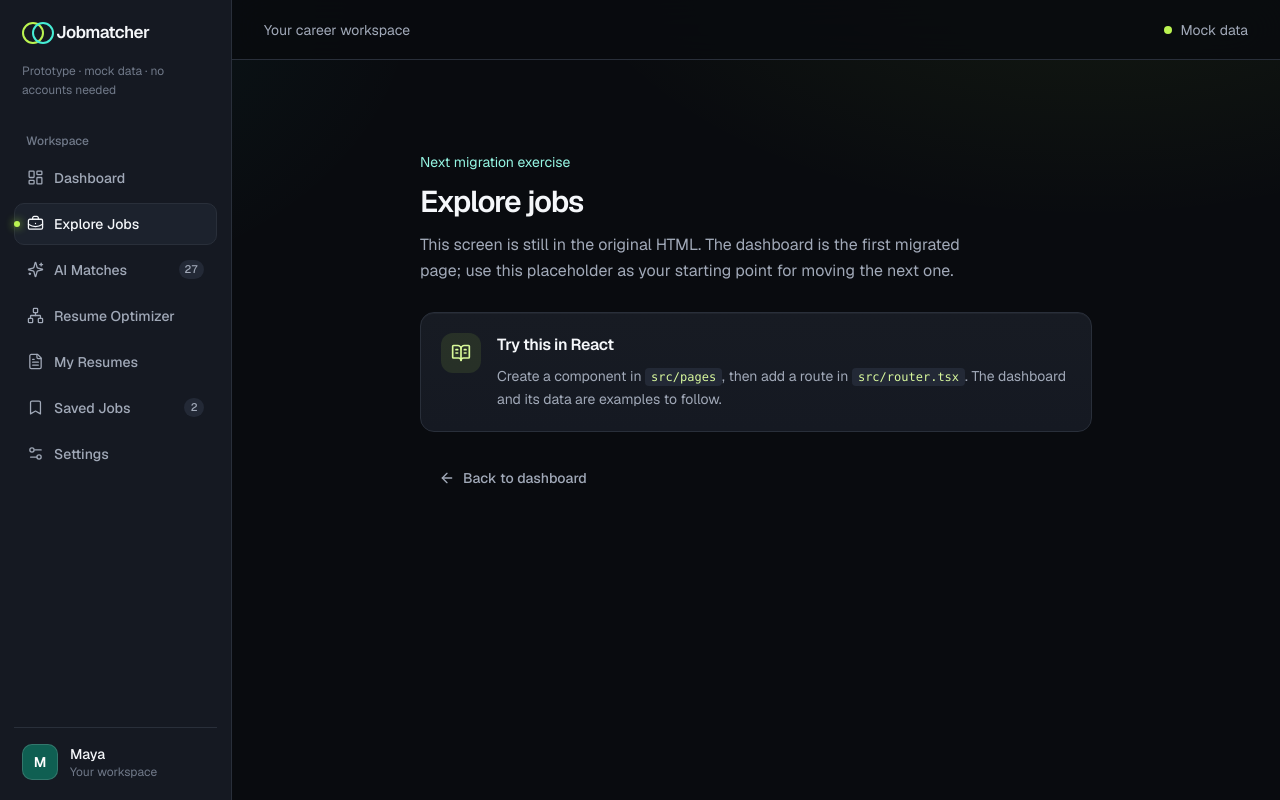
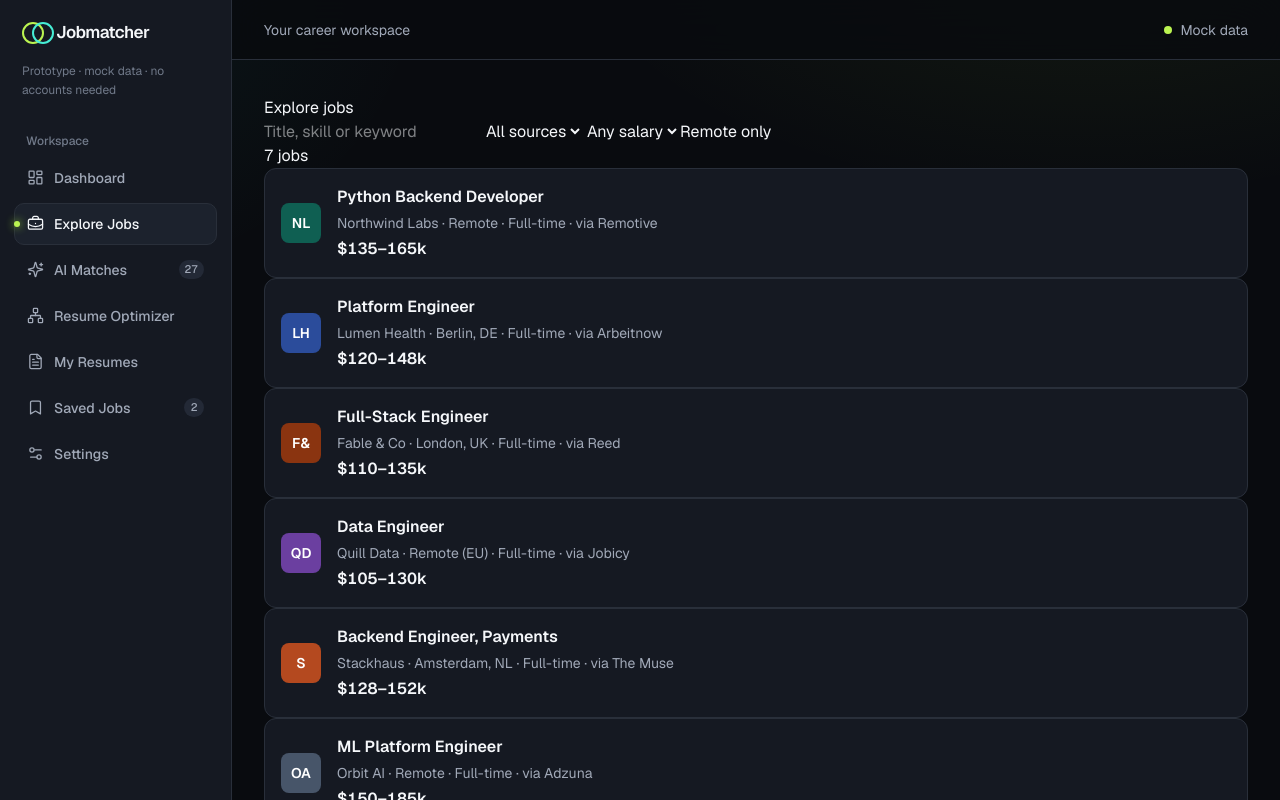
Before and after one commit to RomanMartinezM/job-matcher, a React (Vite) app: page /jobs in a window 1280 px wide. Shown: the top 800 px of the page. Built offline with nearby package versions, Linux system fonts and the light colour scheme.

Commit message:
feat: add searchable and filterable Explore Jobs page

```diff
--- /dev/null
+++ b/src/pages/ExploreJobsPage.tsx
@@ -0,0 +1,101 @@
+import { jobs } from "@/data/jobs"
+import { useState } from "react"
+
+export function ExploreJobsPage() {
+    const [search, setSearch] = useState("")
+    const [source, setSource] = useState("All sources")
+    const [minimumSalary, setMinimumSalary] = useState(0)
+    const [remoteOnly, setRemoteOnly] = useState(false)
+    const filteredJobs = jobs.filter((job) => {
+        const matchesSearch = `${job.title} ${job.company} ${job.skills.join(" ")}`
+          .toLowerCase()
+          .includes(search.toLowerCase())
+
+        const matchesSource = source === "All sources" || job.source === source
+        const startingSalary = Number(job.salary.match(/\d+/)?.[0] ?? 0)
+        const matchesSalary = startingSalary >= minimumSalary
+        const matchesRemote =
+            !remoteOnly || job.location.toLowerCase().includes("remote")
+
+        return matchesSearch && matchesSource && matchesSalary && matchesRemote
+      })
+
+    return (
+      <main>
+        <h1>Explore jobs</h1>
+        <input
+            aria-label="Search jobs"
+            onChange={(event) => setSearch(event.target.value)}
+            placeholder="Title, skill or keyword"
+            value={search}
+        />
+        <select
+            aria-label="Filter by source"
+            onChange={(event) => setSource(event.target.value)}
+            value={source}
+        >
+            <option>All sources</option>
+            <option>Adzuna</option>
+            <option>Arbeitnow</option>
+            <option>Jooble</option>
+            <option>Reed</option>
+            <option>Remotive</option>
+            <option>Jobicy</option>
+            <option>The Muse</option>
+        </select>
+
+        <select
+            aria-label="Minimum salary"
+            onChange={(event) => setMinimumSalary(Number(event.target.value))}
+            value={minimumSalary}
+        >
+            <option value={0}>Any salary</option>
+            <option value={100}>$100k+</option>
+            <option value={140}>$140k+</option>
+        </select>
+
+        <button
+            aria-pressed={remoteOnly}
+            onClick={() => setRemoteOnly((current) => !current)}
+            type="button"
+        >
+            {remoteOnly ? "Remote only ✓" : "Remote only"}
+        </button>
+
+        <p>{filteredJobs.length} jobs</p>
+
+        {filteredJobs.length > 0 ? (
+        <ul>
+            {filteredJobs.map((job) => (
+            <li
+                key={job.id}
+                className="flex items-center gap-4 rounded-xl border border-[#292F3A] bg-[#151922] p-4"
+            >
+                <div
+                    aria-hidden="true"
+                    className="grid size-10 shrink-0 place-items-center rounded-lg text-sm font-semibold text-white"
+                    style={{ backgroundColor: job.color }}
+                >
+                    {job.company
+                    .split(/\s+/)
+                    .map((word) => word[0])
+                    .join("")
+                    .slice(0, 2)}
+                </div>
+
+                <div className="min-w-0 flex-1">
+                    <h2 className="truncate font-semibold">{job.title}</h2>
+                    <p className="mt-1 text-sm text-[#A1A9B8]">
+                    {job.company} · {job.location} · Full-time · via {job.source}
+                    </p>
+                    <p className="mt-1 font-semibold">{job.salary}</p>
+                </div>
+            </li>
+            ))}
+        </ul>
+        ) : (
+        <p>No jobs match your search. Try another keyword.</p>
+        )}
+      </main>
+    )
+  }
--- a/src/router.tsx
+++ b/src/router.tsx
@@ -3,6 +3,7 @@ import { AppShell } from "@/components/AppShell"
 import { DashboardPage } from "@/pages/DashboardPage"
 import { NotMigratedPage } from "@/pages/NotMigratedPage"
 import { ResumesPage } from "@/pages/ResumesPage"
+import { ExploreJobsPage } from "@/pages/ExploreJobsPage"
 
 export const router = createBrowserRouter([
   {
@@ -10,7 +11,7 @@ export const router = createBrowserRouter([
     element: <AppShell />,
     children: [
       { index: true, element: <DashboardPage /> },
-      { path: "jobs", element: <NotMigratedPage title="Explore jobs" /> },
+      { path: "jobs", element: <ExploreJobsPage /> },
       { path: "matches", element: <NotMigratedPage title="AI matches" /> },
       { path: "optimizer", element: <NotMigratedPage title="Resume optimizer" /> },
       { path: "resumes", element: <ResumesPage /> },
```
